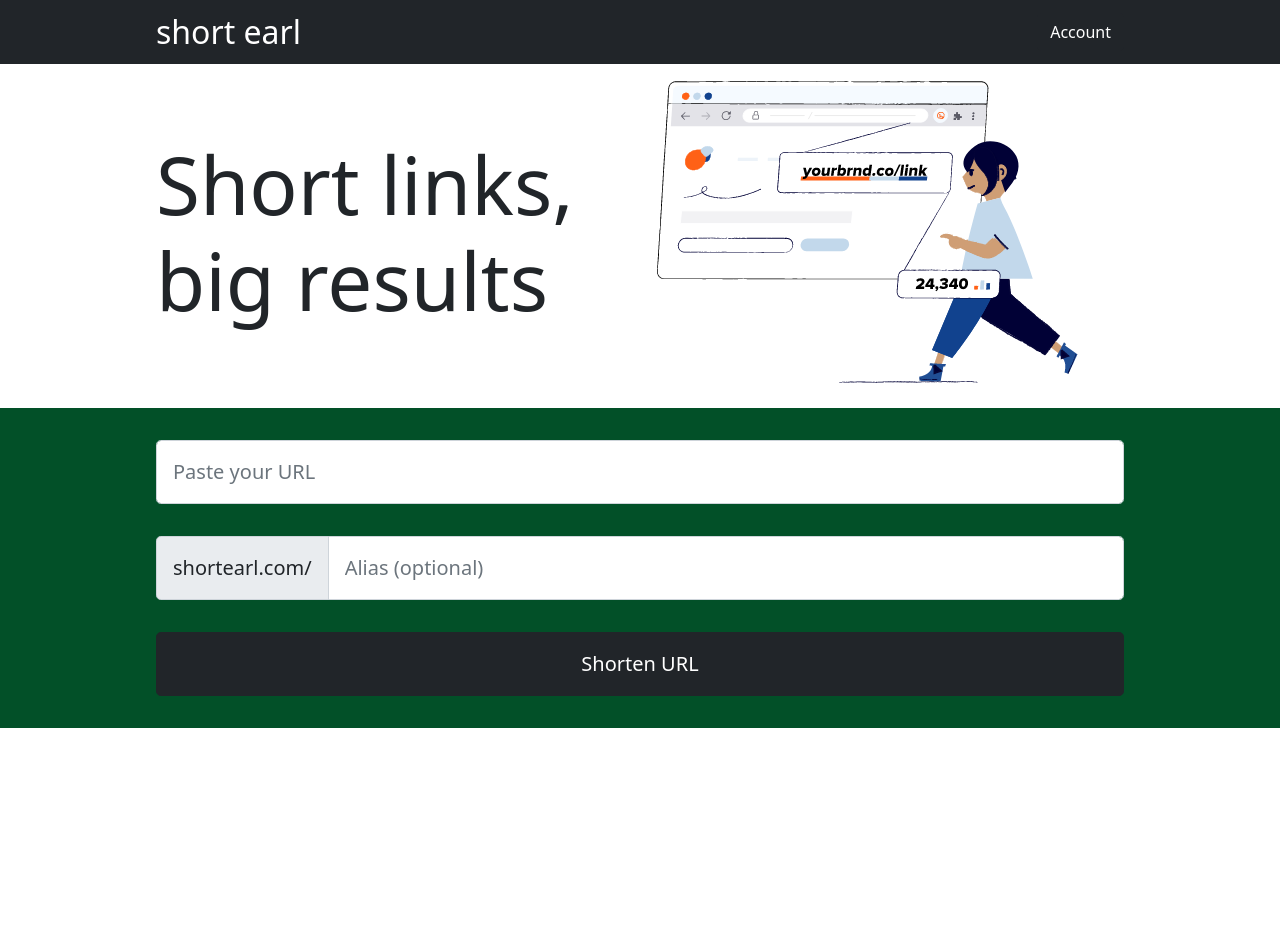
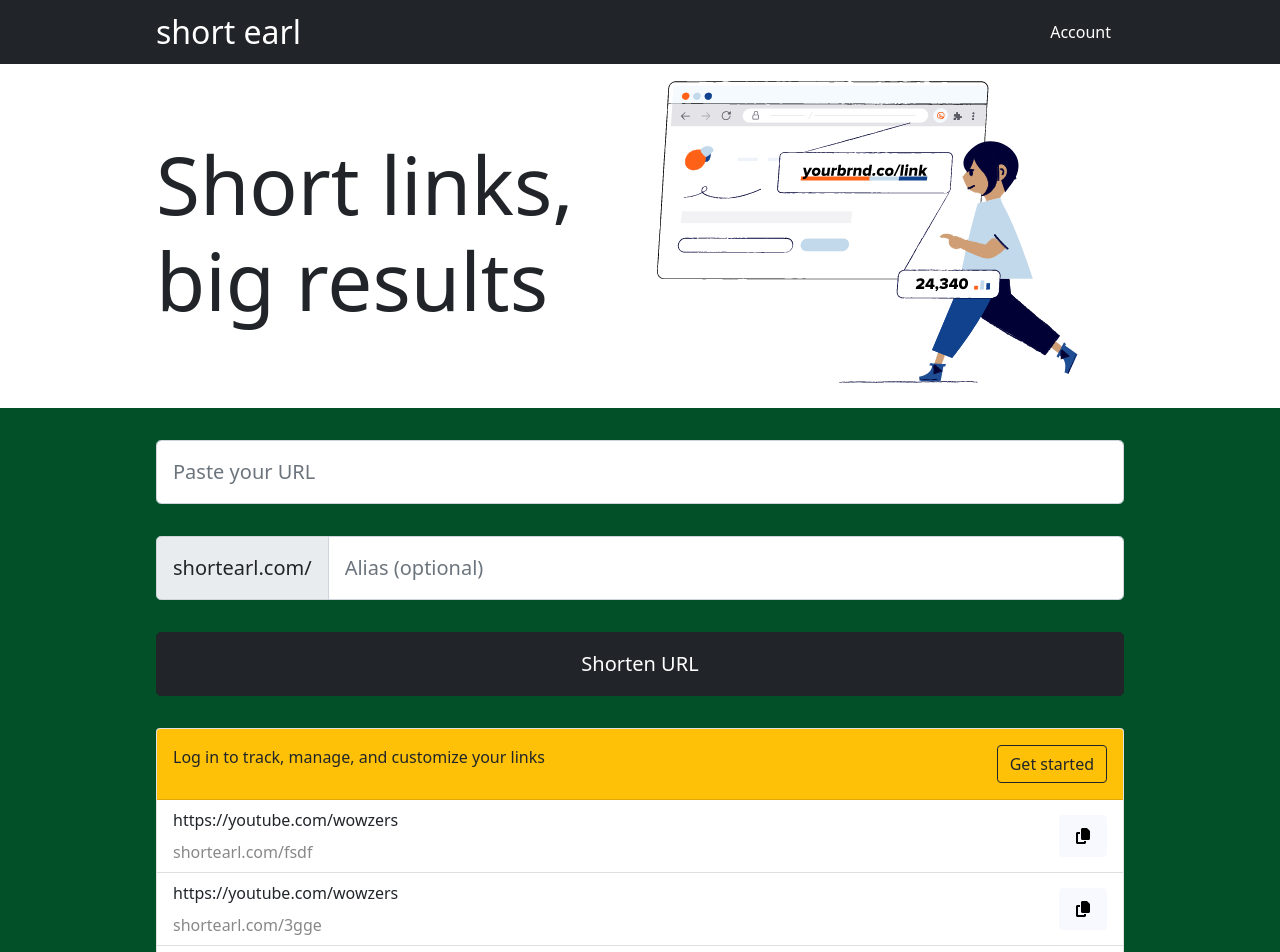
Before and after one commit to CameronCanning/short-earl, a React (Create React App) app in the folder client/: page /layout in a window 1280 px wide. Shown: the top 952 px of the page. Before the commit the page ends 800 px from the top, so only its background shows below. Built offline with nearby package versions, Linux system fonts and the light colour scheme.

Commit message:
earls list added to new layout

```diff
--- a/client/src/components/earl.js
+++ b/client/src/components/earl.js
@@ -63,6 +63,7 @@ const Earl = ({showEarls, setShowEarls, className}) => {
         axios.post('http://localhost:5000/earl/add', newEarl)
         .then( (res) => {
             if (res.data.status === 'success'){
+
                 setForm({
                     long: form.long,
                     short: DOMAIN + res.data.earl,
@@ -89,7 +90,7 @@ const Earl = ({showEarls, setShowEarls, className}) => {
     return(
 
 
-        <div className={className}>
+        <div className={className + ' pb-3'} >
         <form onSubmit={onSubmit} className='needs-validation' noValidate>
             <div className='form-group'>
                 <input
@@ -133,7 +134,7 @@ const Earl = ({showEarls, setShowEarls, className}) => {
                                     }}
                                 ref={target}
                             >
-                                <FontAwesomeIcon icon={faCopy} />
+                                <FontAwesomeIcon className='px-2' icon={faCopy} />
                             </button>
                             <Overlay target={target.current}  show={showTooltip} placement="top">
                                 {(props) => (
@@ -150,24 +151,18 @@ const Earl = ({showEarls, setShowEarls, className}) => {
             <div className='d-grid gap-3 col-12 mx-auto '>
             {complete
                 ?
-                <>
                 <button
                     type='button'
                     key='1'
-                    className='btn btn-dark btn-lg'
+                    className='btn btn-dark btn-lg shorten-button'
                     onClick={resetForm}>
                     Shorten Another
                 </button>
-                <button
-                    type='button'
-                    key='2'
-                    className='btn btn-outline-dark btn-lg'
-                    onClick={()=> setShowEarls(true)}>My Earls</button>
-                </>
                 :
-                <button id='shorten-button' type='submit' className='btn btn-dark btn-lg'>Shorten URL</button>}
+                <button type='submit' key='2'  className='btn btn-dark btn-lg shorten-button'>Shorten URL</button>}
             </div>
         </form>
+        <Earls earls={earls} loggedin={loggedin}/>
         </div>
     )
 }
--- a/client/src/components/earls.js
+++ b/client/src/components/earls.js
@@ -1,6 +1,8 @@
-import { ListGroup, Offcanvas, Stack, Button, } from "react-bootstrap";
+import { ListGroup, Stack, Button, Card, Container, Row, Col} from "react-bootstrap";
+import { FontAwesomeIcon } from '@fortawesome/react-fontawesome'
+import { faCopy } from '@fortawesome/free-solid-svg-icons';
 
-const Earls = ({ earl, show ,setShow}) => {
+const Earls = ({ earls, loggedin }) => {
     const testEarls = [
         {earl: 'fsdf', url: 'https://youtube.com/wowzers'},
         {earl: '3gge', url: 'https://youtube.com/wowzers'},
@@ -9,12 +11,15 @@ const Earls = ({ earl, show ,setShow}) => {
     ];
 
     return (
-            <Offcanvas show={show} onHide={()=> setShow(false)} placement='end'>
-                <Offcanvas.Header closeButton>
-                    <Offcanvas.Title>Earls</Offcanvas.Title>
-                </Offcanvas.Header>
+            <Card>
                 <ListGroup  variant="flush">
-                    <Offcanvas.Body>
+                        {!loggedin &&
+                        <ListGroup.Item key={-1} className='bg-warning p-3'>
+                            <div className='d-flex flex-wrap'>
+                                <span className='me-auto'>Log in to track, manage, and customize your links</span>
+                                <Button className='' variant='outline-dark'>Get started</Button>
+                            </div>
+                        </ListGroup.Item>}
                         {testEarls.map((e,i) =>
                             <ListGroup.Item key={i}>
                                 <Stack direction='horizontal'>
@@ -22,23 +27,18 @@ const Earls = ({ earl, show ,setShow}) => {
                                         <div className='mb-2 text-truncate'>
                                             {e.url}
                                         </div>
-                                        <div  style={{color: '#888'}}>
+                                        <div style={{color: '#888'}}>
                                             {`shortearl.com/${e.earl}`}
                                         </div>
                                     </Stack>
-                                    <Button variant="dark ps-3">
-                                        <div className=''>
-                                            Copy
-                                        </div>
+                                    <Button variant="light p-2">
+                                        <FontAwesomeIcon className='px-2' icon={faCopy} />
                                     </Button>
                                 </Stack>
-
                             </ListGroup.Item>
                         )}
-                        </Offcanvas.Body>
                 </ListGroup>
-            </Offcanvas>
-
+            </Card>
     )
 }
 
--- a/client/src/style.scss
+++ b/client/src/style.scss
@@ -28,7 +28,7 @@ label {
     background-color: $gray-200;
 
 }
-input, #shorten-button {
+input, .shorten-button {
     padding: 1rem !important;
 }
 .form-group {
```
